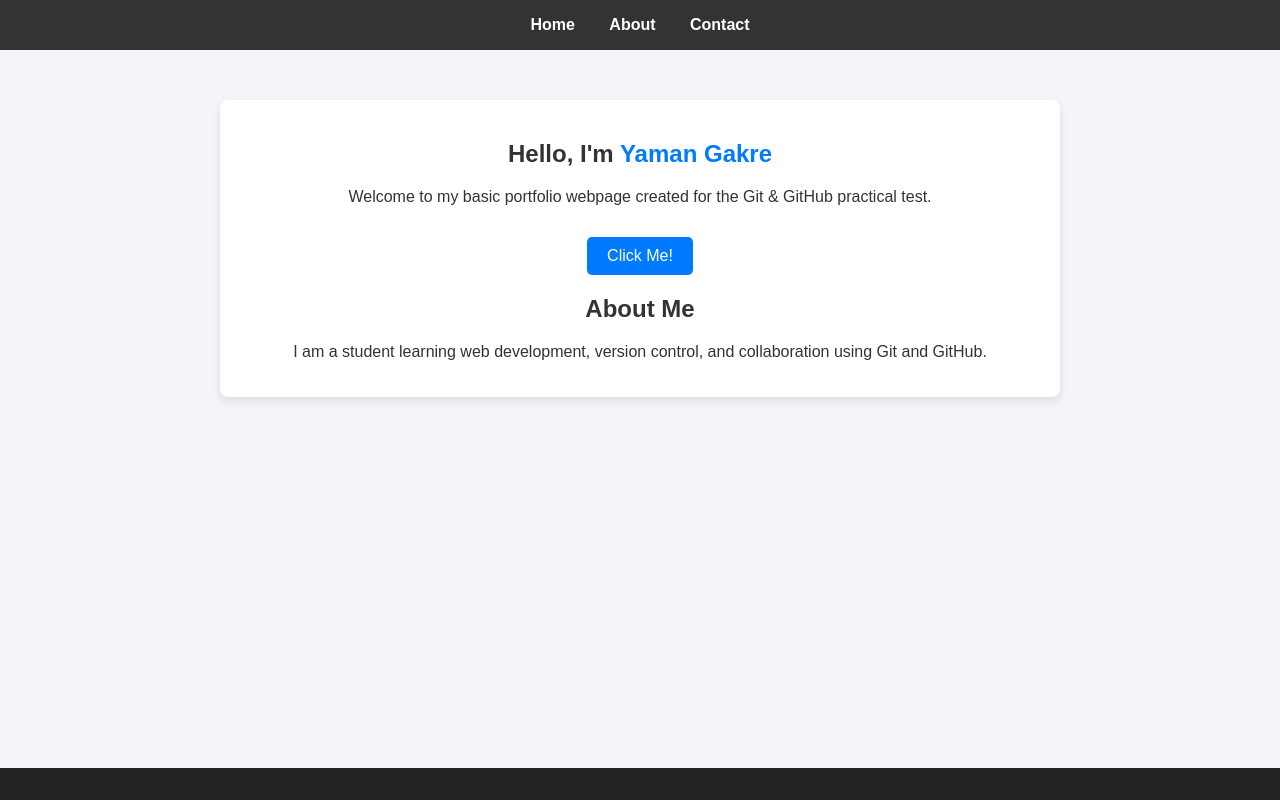
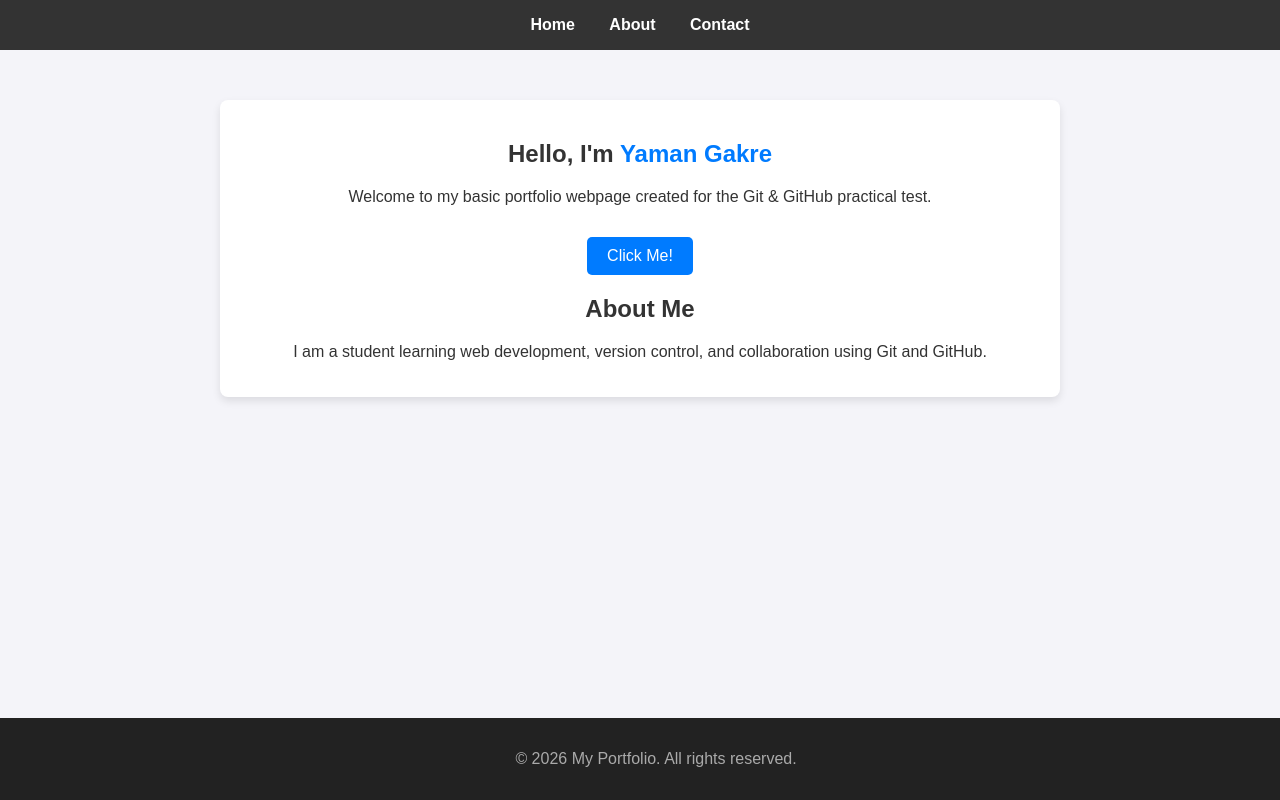
Before and after one commit to yamangakre2007-afks/Project, a plain HTML site: page index.html in a window 1280 px wide. Drawn offline with Linux system fonts and the light colour scheme.

Commit message:
Add footer component

```diff
--- a/index.html
+++ b/index.html
@@ -34,7 +34,9 @@
     </main>
 
     <!-- This will be moved/added during the feature-footer branch task -->
-    <footer id="footer-container"></footer>
+    <footer>
+        <p>&copy; 2026 My Portfolio. All rights reserved.</p>
+    </footer>
 
     <script src="script.js"></script>
 </body>
```
